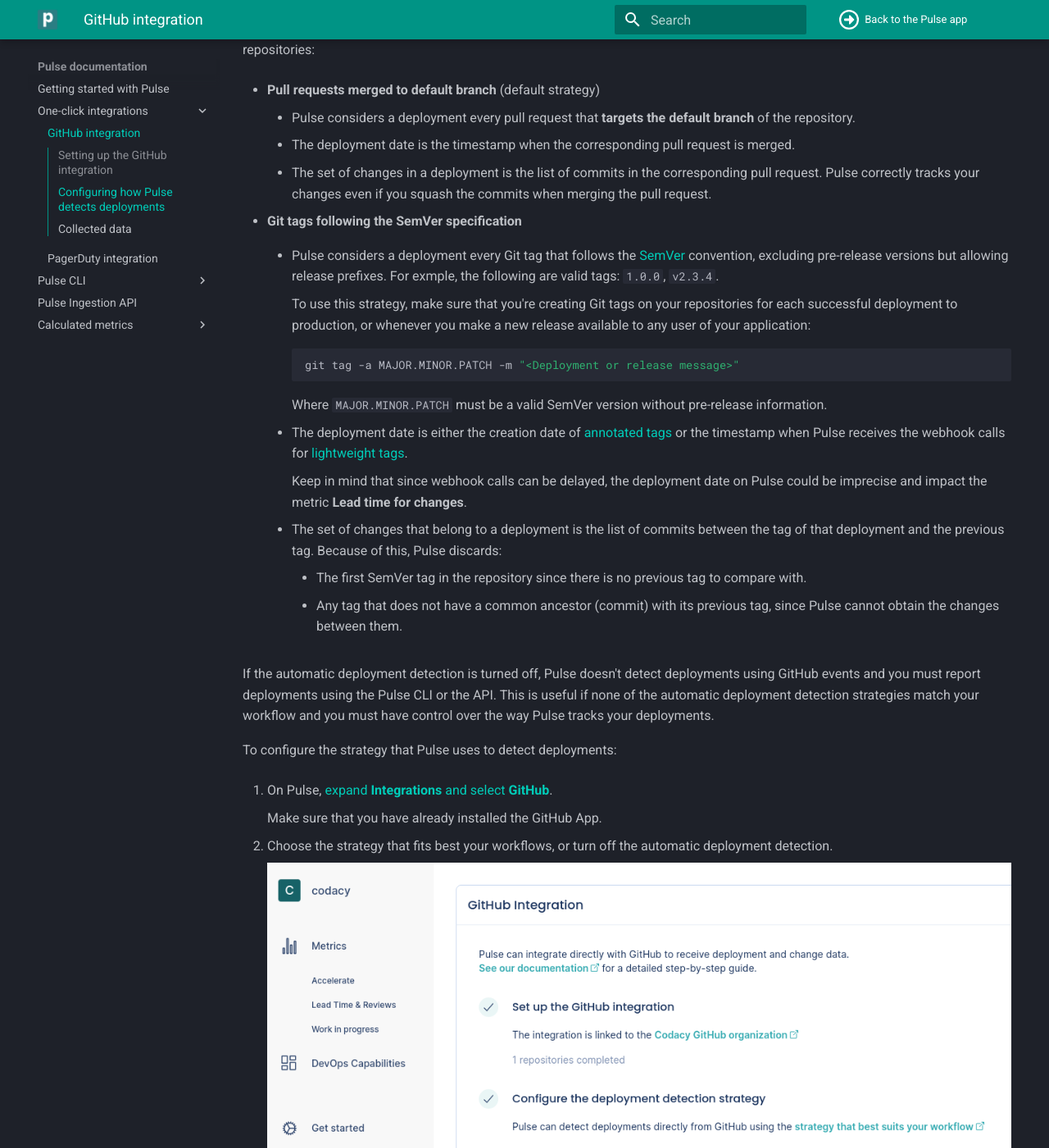
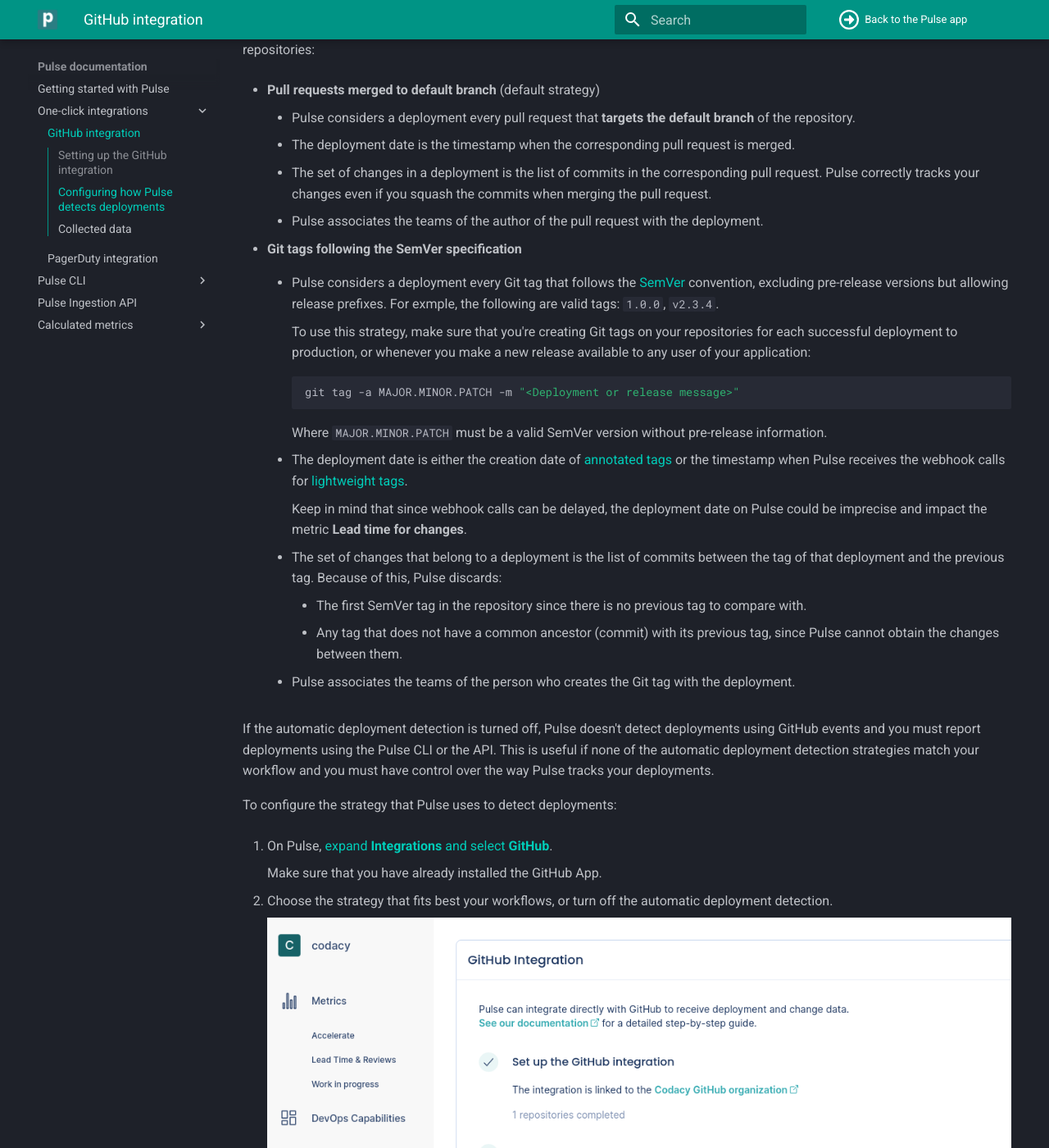
Before and after one commit to codacy/pulse-user-docs, an MkDocs documentation site: the page built from docs/one-click-integrations/github-integration.md, in a window 1280 px wide and 1400 px high, scrolled down 1675 px. Shown: the whole window at 82% size. Built offline with MkDocs 1.6.1 and Material for MkDocs 9.7.7, drawn with Linux system fonts in a browser that asks for light colours.

Commit message:
feature: How the GitHub integration associates teams with deployments

```diff
--- a/docs/one-click-integrations/github-integration.md
+++ b/docs/one-click-integrations/github-integration.md
@@ -40,6 +40,7 @@
     -   Pulse considers a deployment every pull request that **targets the default branch** of the repository.
     -   The deployment date is the timestamp when the corresponding pull request is merged.
     -   The set of changes in a deployment is the list of commits in the corresponding pull request. Pulse correctly tracks your changes even if you squash the commits when merging the pull request.
+    -   Pulse associates the teams of the author of the pull request with the deployment.
 
 -   **Git tags following the SemVer specification**
 
@@ -61,6 +62,8 @@
 
         -   The first SemVer tag in the repository since there is no previous tag to compare with.
         -   Any tag that does not have a common ancestor (commit) with its previous tag, since Pulse cannot obtain the changes between them.
+
+    -   Pulse associates the teams of the person who creates the Git tag with the deployment.
 
 If the automatic deployment detection is turned off, Pulse doesn't detect deployments using GitHub events and you must report deployments using the Pulse CLI or the API. This is useful if none of the automatic deployment detection strategies match your workflow and you must have control over the way Pulse tracks your deployments.
 
```
